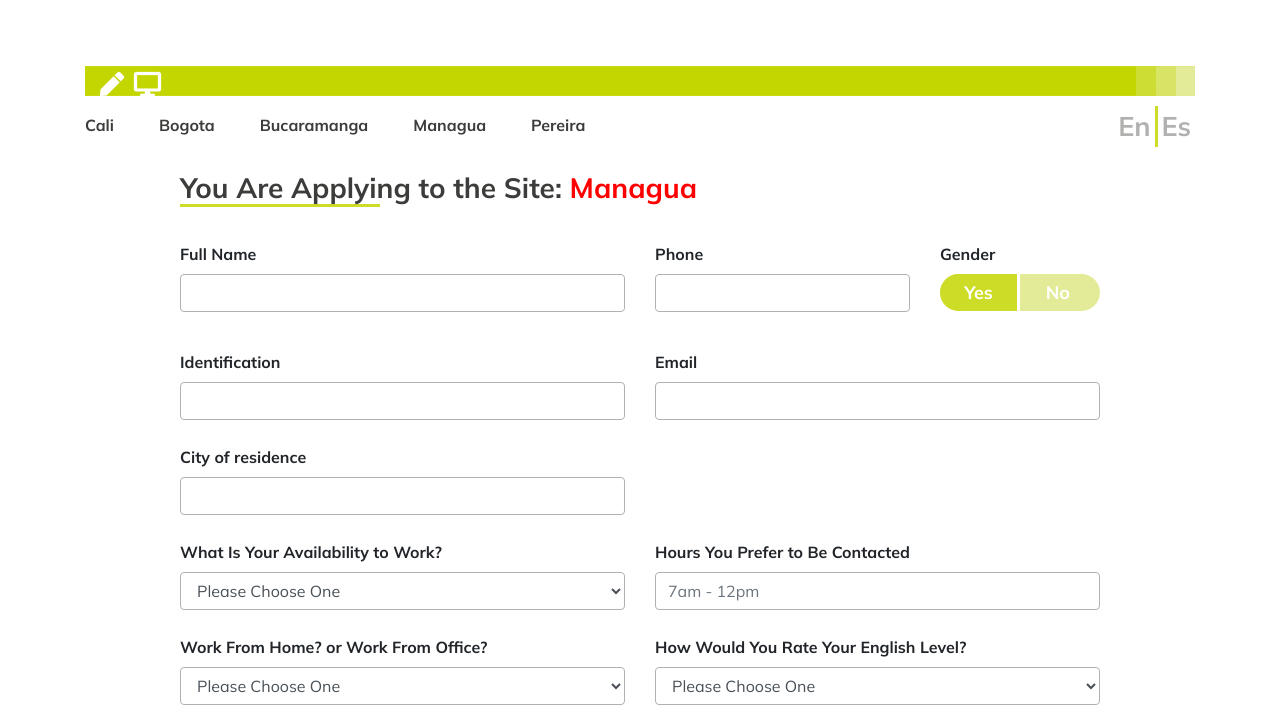
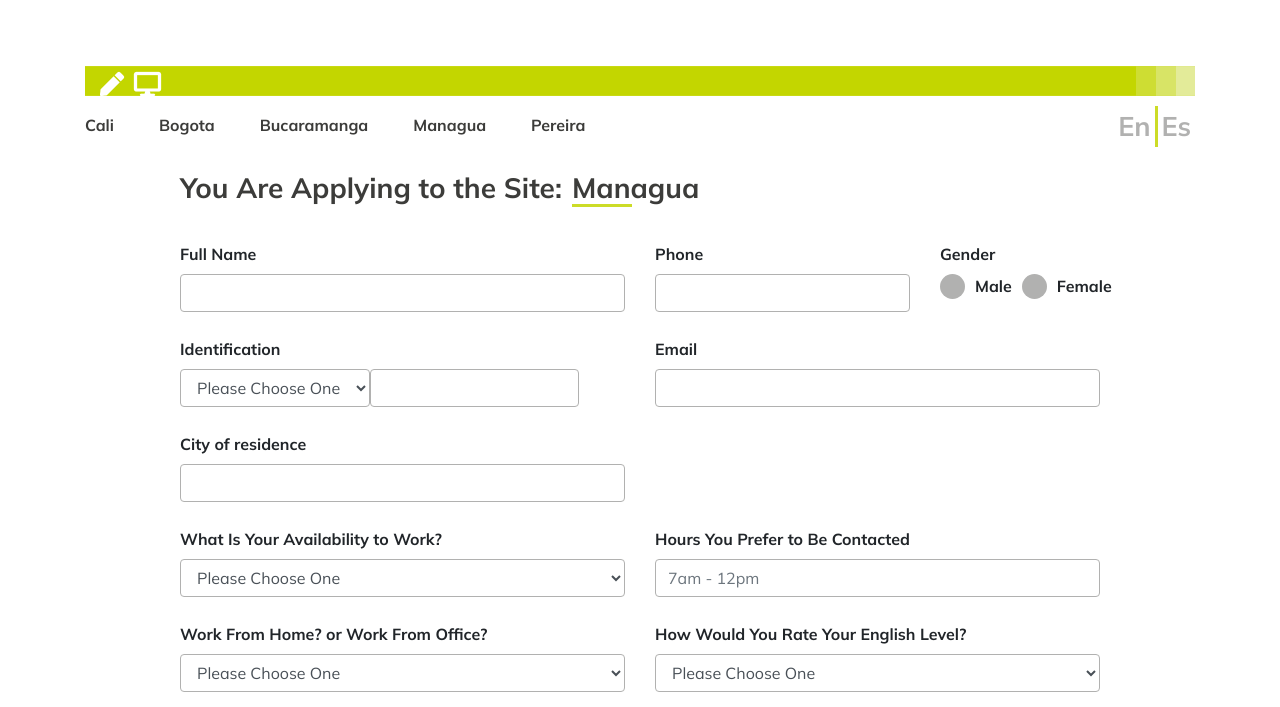
Before and after one commit to AbsApps/QASite, a plain HTML site: page apply.html in a window 1280 px wide. Shown: the part 96-803 px from the top of the page. Drawn offline with nearby package versions, Linux system fonts and the light colour scheme.

Commit message:
Nuevo Formulario apply

```diff
--- a/apply.html
+++ b/apply.html
@@ -30,7 +30,7 @@
 
 
     <!-- Documentacion para animaciones: https://michalsnik.github.io/aos/ -->
-    <!-- <link href="css/aos.css" rel="stylesheet"> -->
+    <link href="css/aos.css" rel="stylesheet">
 
 </head>
 
@@ -77,8 +77,8 @@
 
 
 
-
-    <section data-aos="fade-up" class="apply-form  custom-panel custom-panel--green mb-5">
+    <!-- Formulario -->
+    <section class="apply-form  custom-panel custom-panel--green mb-5">
         <div class="header header--movil"></div>
         <div class="container">
             <div class="header"></div>
@@ -101,17 +101,13 @@
                     </div>
                 </div>
             </div>
-
-
             <div class="row mt-4">
                 <div class="col-10 offset-md-1">
-                    <h1 class="title">You Are Applying to the Site: <span>Managua</span></h1>
+                    <h1 class="title">You Are Applying to the Site: <div>Managua</div></h1>
                 </div>
             </div>
 
-
             <div class="row">
-
                 <div class="col-12 col-md-5 offset-md-1">
                     <div class="form-group">
                         <label for="txt1">Full Name</label>
@@ -127,12 +123,15 @@
                 <div class="col-6 col-md-2">
                     <div class="form-group">
                         <label for="">Gender</label> <br>
-                        <div class="switch-button">
-                            <!-- Checkbox -->
-                            <input type="checkbox" name="switch-button2" id="switch-label2"
-                                class="switch-button__checkbox">
-                            <!-- Botón -->
-                            <label for="switch-label2" class="switch-button__label"></label>
+                        <div class="d-flex">
+                            <label class="custom-choice">Male
+                                <input type="radio" name="radio">
+                                <span class="checkmark"></span>
+                            </label>
+                            <label class="custom-choice">Female
+                                <input type="radio" name="radio">
+                                <span class="checkmark"></span>
+                            </label>
                         </div>
                     </div>
                 </div>
@@ -142,9 +141,18 @@
             <div class="row">
 
                 <div class="col-6 col-md-5 offset-md-1">
-                    <div class="form-group">
-                        <label for="txt3">Identification</label>
-                        <input type="text" class="form-control" id="txt3" placeholder="">
+                    <div class="d-flex align-items-end">
+
+                        <div class="form-group">
+                            <label for="txt6">Identification</label>
+                            <select id="txt6" class="form-control">
+                                <option selected disabled value="Please Choose One">Please Choose One</option>
+                                <option value="">loremp 2</option>
+                            </select>
+                        </div>
+                        <div class="form-group">
+                            <input type="text" class="form-control mt-3" id="txt3" placeholder="">
+                        </div>
                     </div>
                 </div>
                 <div class="col-6 col-md-5">
@@ -302,9 +310,9 @@
 
 
 
-    <!-- <script src="js/aos.js"></script> -->
+    <script src="js/aos.js"></script>
     <script>
-        // AOS.init();
+        AOS.init();
     </script>
 
 </body>
--- a/css/style2.scss
+++ b/css/style2.scss
@@ -563,19 +563,41 @@ section.apply-form {
 		font-size: 28px;
 		font-weight: bold;
 		margin-bottom: 35px;
-		span {
-			color: red;
+		display: inline-flex;
+		div {
+			// border: 1px solid cyan;
+			min-width: 50px;
+			max-width: 80px;
+			// color: red;
+			margin-left: 10px;
 			&::after {
+				// content: "";
+				// display: block;
+				// // max-width: 55%;
+				// width: 200px;
+				// border-bottom: 3px solid $base_green;
+				// // -webkit-transition: 0.5s;
+				// // transition: 0.5s;
 				content: "";
 				display: block;
-				// max-width: 55%;
-				width: 200px;
 				border-bottom: 3px solid $base_green;
-				// -webkit-transition: 0.5s;
-				// transition: 0.5s;
+				width: 75%;
 			}
 		}
 	}
+	// div > p {
+	// 	color: red;
+	// 	div {
+	// 		span {
+	// 			color: blue;
+	// 			&:after {
+	// 				content: "";
+	// 				display: block;
+	// 				border-bottom: 3px solid $base_green;
+	// 			}
+	// 		}
+	// 	}
+	// }
 
 	div .form-group > .form-control {
 		border-color: $base_gray_secondary;
@@ -596,40 +618,6 @@ section.apply-form {
 				font-weight: bold;
 			}
 		}
-
-		// div.switch-button {
-		// 	.switch-button__label {
-		// 		&::after {
-		// 			font-size: 14px;
-		// 			content: "Female";
-		// 			padding:8px;
-		// 		}
-		// 		&::before {
-		// 			font-size: 14px;
-		// 			content: "Male";
-		// 			padding:8px;
-		// 		}
-		// 	}
-		// 	// ----------------------------------------------
-		// 	// Estas linea son para manipular los estilos
-		// 	// cuando se hace click
-		// 	// ----------------------------------------------
-		// 	.switch-button__checkbox:checked + .switch-button__label:before {
-		// 		transform: translateX(5rem);
-		// 		content: "Female";
-		// 		border-left: 3.5px solid #fff;
-		// 		border-right: unset;
-		// 	}
-
-		// 	// Invirtiendo after: No a Yes
-		// 	.switch-button__checkbox:checked + .switch-button__label:after {
-		// 		content: "Male";
-		// 		display: block;
-		// 		float: left;
-		// 		margin-left: 25px;
-		// 		margin-right: unset;
-		// 	}
-		// }
 
 		div.header {
 			margin-bottom: 10px;
@@ -684,7 +672,8 @@ section.apply-form {
 					border: unset;
 				}
 				&:focus,
-				&:hover {
+				&:hover,
+				&.active {
 					color: $base_gray;
 				}
 			}
@@ -713,7 +702,7 @@ section.apply-form {
 }
 
 //--------------------------------------
-//            Switch
+//      Switch, Checkbox, Choice
 //--------------------------------------
 
 .switch-button {
@@ -858,6 +847,68 @@ section.apply-form {
 
 			// -------------------------------------
 		}
+	}
+}
+
+.custom-choice {
+	display: block;
+	position: relative;
+	padding-left: 35px;
+	padding-right: 10px;
+	margin-bottom: 12px;
+	cursor: pointer;
+	font-size: 16px;
+	-webkit-user-select: none;
+	-moz-user-select: none;
+	-ms-user-select: none;
+	user-select: none;
+
+	/* Hide the browser's default radio button */
+	input {
+		position: absolute;
+		opacity: 0;
+		cursor: pointer;
+
+		/* When the radio button is checked, add a blue background */
+		&:checked ~ .checkmark {
+			background-color: $base_green;
+			/* Show the indicator (dot/circle) when checked */
+			&:after {
+				display: block;
+			}
+		}
+	}
+
+	/* Create a custom radio button */
+	.checkmark {
+		position: absolute;
+		top: 0;
+		left: 0;
+		height: 25px;
+		width: 25px;
+		background-color: $base_gray_secondary;
+		border-radius: 50%;
+		transition: all 0.3s;
+		/* Create the indicator (the dot/circle - hidden when not checked) */
+		&:after {
+			content: "";
+			position: absolute;
+			display: none;
+
+			// --------------------------------------
+			top: 9px;
+			left: 9px;
+			width: 8px;
+			height: 8px;
+			border-radius: 50%;
+			background: white;
+			// --------------------------------------
+		}
+	}
+
+	/* On mouse-over, add a grey background color */
+	&:hover input ~ .checkmark {
+		background-color: $base_green;
 	}
 }
 
```
Also changed, not shown: css/style2.css, 1 other file.
